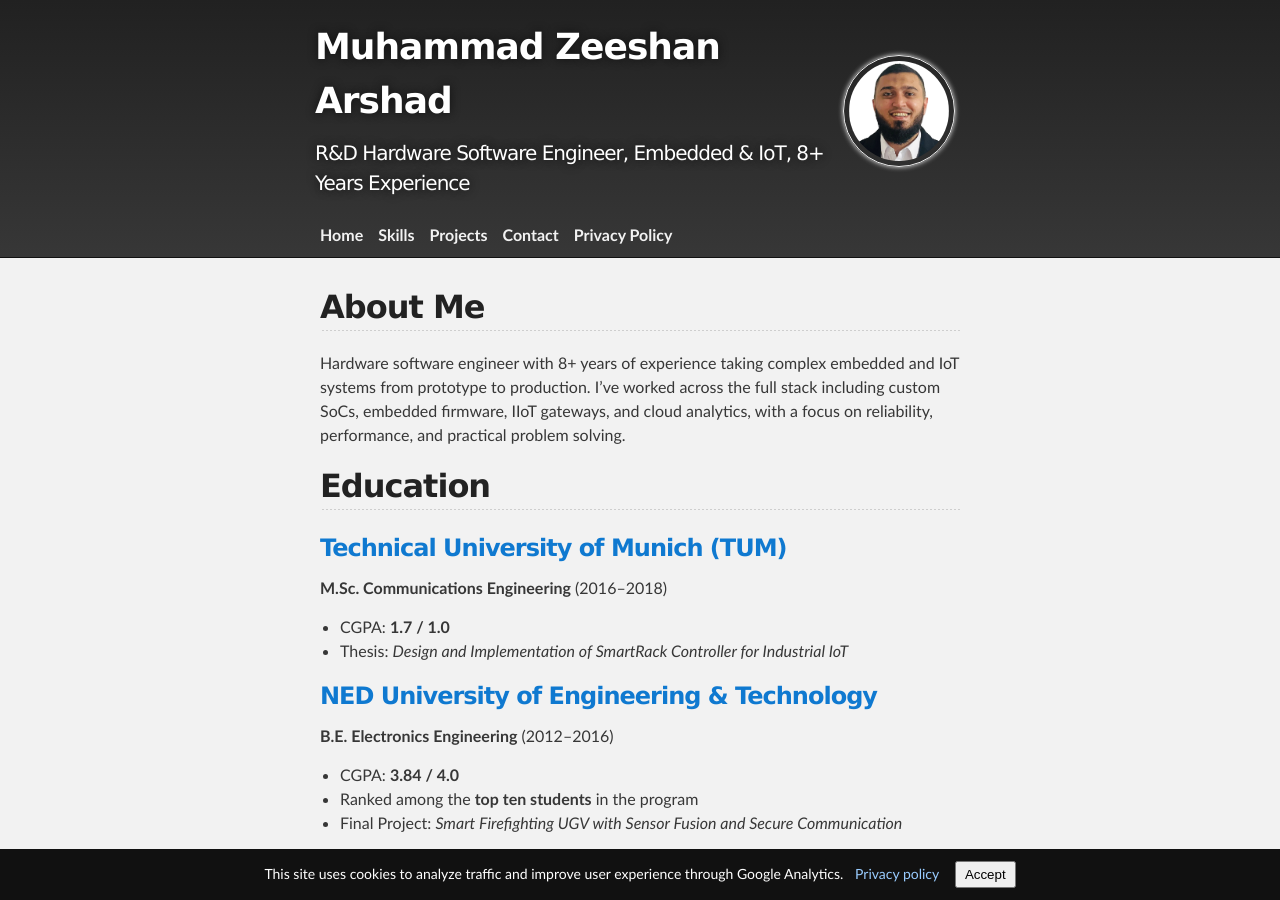
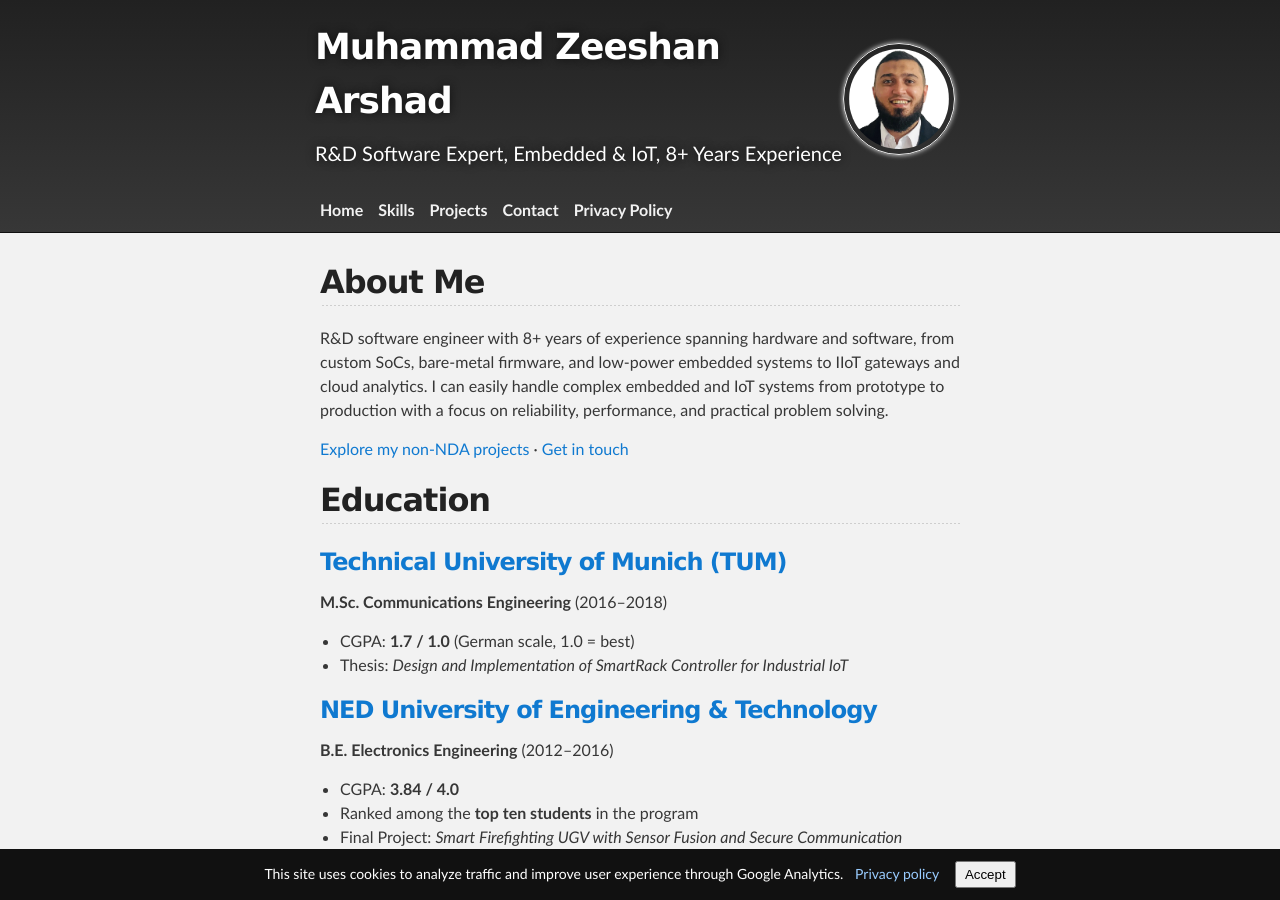
Before and after one commit to ZsnZeeshan/zsnzeeshan.github.io, a Jekyll site: the page built from index.md, in a window 1280 px wide and 900 px high. Built offline with Jekyll 4.4.1, drawn with Linux system fonts in a browser that asks for light colours; comment, search, counter and statistics services are not loaded.

Commit message:
minor changes

```diff
--- a/_config.yml
+++ b/_config.yml
@@ -1,5 +1,5 @@
 title: "Muhammad Zeeshan Arshad"
-description: "R&D Hardware Software Engineer, Embedded & IoT, 8+ Years Experience"
+description: "R&D Software Expert, Embedded & IoT, 8+ Years Experience"
 show_downloads: false
 debug: false
 theme: jekyll-theme-slate
--- a/_includes/header.html
+++ b/_includes/header.html
@@ -7,8 +7,8 @@
             {% endif %}
             <h1 id="project_title">{{ site.title | default:
                 site.github.repository_name }}</h1>
-            <h1 id="project_tagline">{{ site.description | default:
-                site.github.project_tagline }}</h1>
+            <p id="project_tagline">{{ site.description | default:
+                site.github.project_tagline }}</p>
         </div>
         <a href="https://www.linkedin.com/in/muhammad-zeeshan-arshad/" target="_blank" class="profile-link">
             <img src="{{ '/assets/images/profile.webp' | relative_url }}" alt="Muhammad Zeeshan Arshad's profile photo">
--- a/index.md
+++ b/index.md
@@ -2,7 +2,7 @@
 layout: home
 navTag: Home
 order: 0
-title: "Muhammad Zeeshan Arshad - R&D Hardware Software Engineer"
+title: "Muhammad Zeeshan Arshad - R&D Software Expert, Embedded & IoT"
 description: "R&D Engineer at Advantest | 8+ Yrs Experience | Embedded & IoT Specialist | Edge AI & Signal Processing | C/C++, Python | Industry 4.0, SDR & ATE | TUM Alumni"
 image:
   path: "/assets/images/icon2.webp"
@@ -12,13 +12,15 @@ last_modified_at: 2026-08-09
 
 ## About Me
 
-Hardware software engineer with 8+ years of experience taking complex embedded and IoT systems from prototype to production. I've worked across the full stack including custom SoCs, embedded firmware, IIoT gateways, and cloud analytics, with a focus on reliability, performance, and practical problem solving.
+R&D software engineer with 8+ years of experience spanning hardware and software, from custom SoCs, bare-metal firmware, and low-power embedded systems to IIoT gateways and cloud analytics. I can easily handle complex embedded and IoT systems from prototype to production with a focus on reliability, performance, and practical problem solving.
+
+[Explore my non-NDA projects]({{ '/projects.html' | relative_url }}) · [Get in touch]({{ '/contact.html' | relative_url }})
 
 
 ## Education
 ### [**Technical University of Munich (TUM)**](https://www.tum.de/en/)
 **M.Sc. Communications Engineering** (2016–2018)
-- CGPA: **1.7 / 1.0**
+- CGPA: **1.7 / 1.0** (German scale, 1.0 = best)
 - Thesis: *Design and Implementation of SmartRack Controller for Industrial IoT*
 
 ### [**NED University of Engineering & Technology**](https://www.neduet.edu.pk/)
```
Also changed, not shown: README.md.
